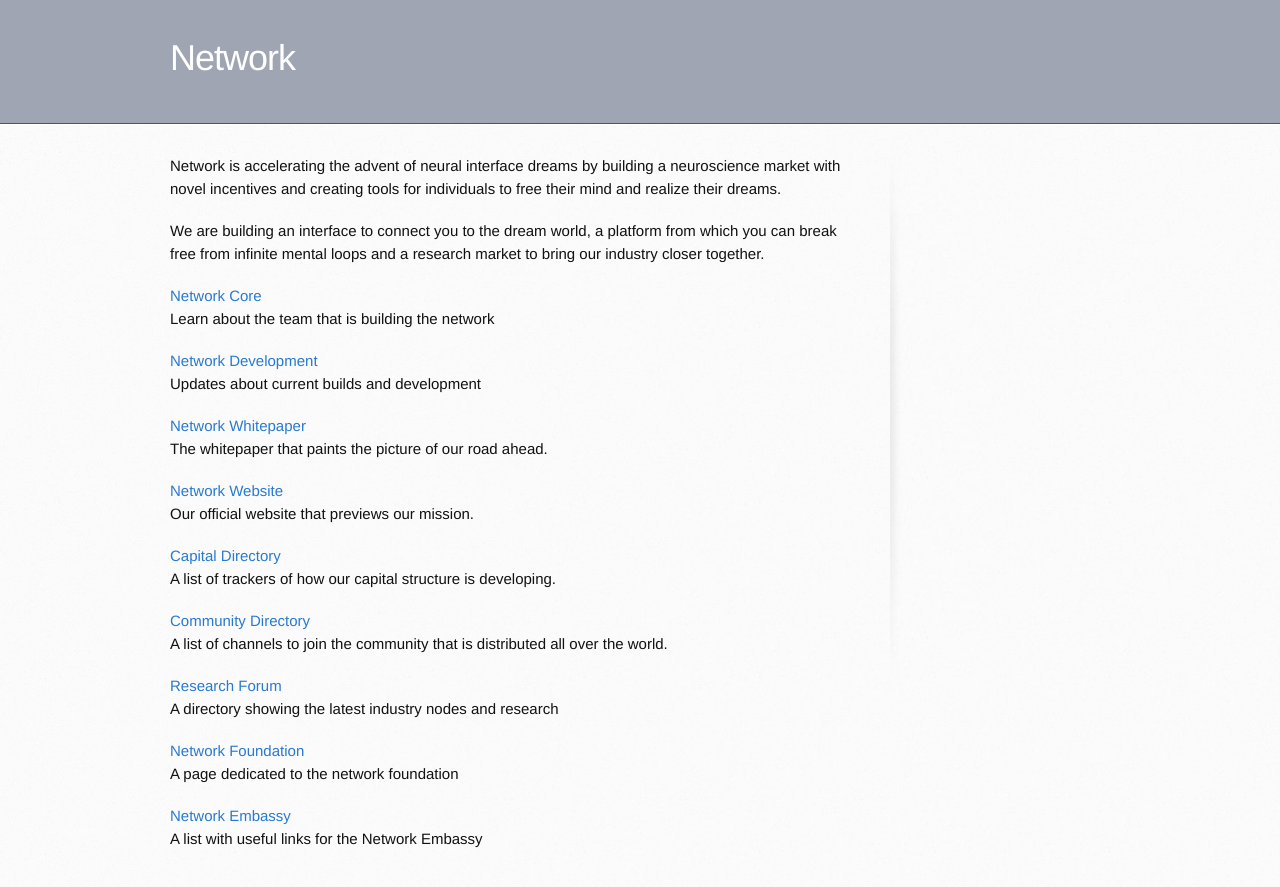
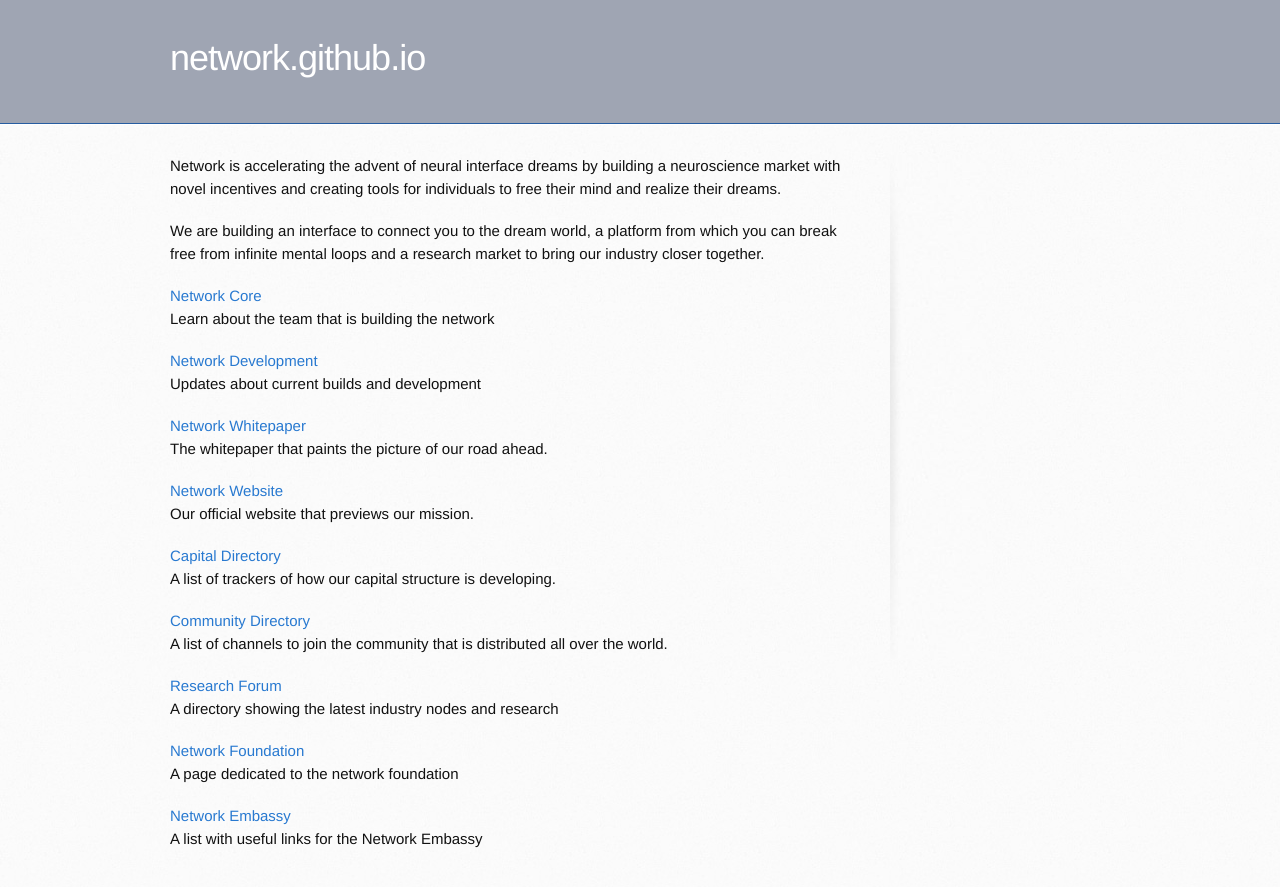
Before and after one commit to networkf/network.github.io, a Jekyll site: the page built from index.md, in a window 1280 px wide. Shown: the top 887 px of the page. Built offline with Jekyll 4.4.1, drawn with Linux system fonts in a browser that asks for light colours; some web fonts are replaced; our own code applies the rules of GitHub Pages for plain Markdown files; the repository's description, which GitHub fills in, is left out; part of the change alters nothing that is shown.

```diff
--- a/_config.yml
+++ b/_config.yml
@@ -1,4 +1,4 @@
-title: Network
+title:
 description:
 show_downloads: false
 google_analytics:
```
